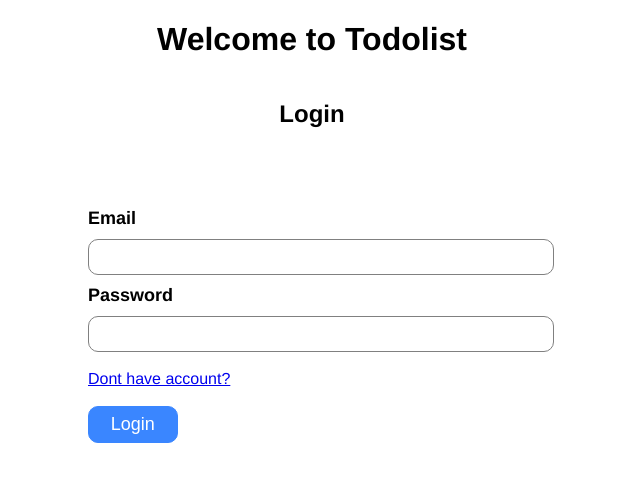
After one commit to ngthhang/PythonFlask_TodoList, a Flask app: page /login in a window 1280 px wide. The commit adds this page. Shown: the top 482 px of the page, without its empty margins (328-968 px from the left). Run offline with Flask 2, Linux system fonts and the light colour scheme.

Commit message:
login and authenication for app

```diff
--- a/app.py
+++ b/app.py
@@ -1,14 +1,23 @@
 from flask import Flask, render_template, url_for, request , redirect
 from flask_sqlalchemy import SQLAlchemy
+from flask_login import LoginManager, UserMixin, login_required, login_user, current_user, logout_user
 from datetime import datetime
 
+# APP INIT
 app = Flask(__name__)
 app.config['SQLALCHEMY_DATABASE_URI'] = 'sqlite:///test.db'
+app.config['SECRET_KEY'] = '09102000'
 app.static_folder = 'static'
 db = SQLAlchemy(app)
 
+#APP LOGIN INIT
+login_manager = LoginManager()
+login_manager.init_app(app)
+
+# APP DATABASE
 class Todo(db.Model):
     id = db.Column(db.Integer, primary_key = True)
+    current_user = db.Column(db.Integer, nullable = False)
     content = db.Column(db.String(200), nullable = False)
     complete = db.Column(db.Integer, default = 0)
     date_created = db.Column(db.DateTime,default = datetime.utcnow )
@@ -16,25 +25,66 @@ class Todo(db.Model):
     def __repr__(self):
         return '<Task %r>' % self.id
 
+class User(UserMixin, db.Model):
+    id = db.Column(db.Integer, primary_key = True, autoincrement = True)
+    name = db.Column(db.String(100), nullable = False)
+    email = db.Column(db.String(100), nullable = False)
+    password = db.Column(db.String(200), nullable = False)
+
+# APP ROUTING
+@login_manager.user_loader
+def load_user(user_id):
+    return User.query.get(user_id)
+
+@app.route('/login', methods = ['POST'])
+def login():
+    email = request.form['email']
+    password = request.form['password']
+    current_user = User.query.filter_by(email=email).first()
+    login_user(current_user)
+    return redirect('/')
+
+@app.route('/login',methods = ['GET'])
+def get_login():
+    return render_template('login.html')
+
+@app.route('/signup', methods = ['POST'])
+def signup():
+    username = request.form['username']
+    email = request.form['email']
+    password = request.form['password']
+    current_user = User(name=username,email=email,password=password)
+    db.session.add(current_user)
+    db.session.commit()
+    current_user = User.query.filter_by(email=email).first()
+    login_user(current_user)
+    return redirect('/')
+
+@app.route('/signup', methods = ['GET'])
+def get_signup():
+    return render_template('signup.html')
+
 @app.route('/', methods = ['GET','POST'])
+@login_required
 def index():
     if request.method  == 'POST':
         task_content = request.form['content']
         if task_content == '':
-            return 'abc'
+            return render_template('error.html', message = 'Your task cant be null, please try another one')
         else:
-            new_task = Todo(content = task_content)
+            new_task = Todo(content = task_content, current_user = current_user.id)
             try:
                 db.session.add(new_task)
                 db.session.commit()
                 return redirect('/')
             except:
-                return 'There is some error in creating your task'
+                return render_template('error.html', message = 'There is some error in creating your task')
     else:
-        tasks = Todo.query.order_by(Todo.date_created).all()
-        return render_template('index.html', tasks=tasks)
+        tasks = Todo.query.filter_by(current_user = current_user.id).order_by(Todo.date_created).all()
+        return render_template('index.html', tasks=tasks, current_user = current_user)
 
 @app.route('/delete/<int:id>')
+@login_required
 def delete(id):
     task_to_delete = Todo.query.get_or_404(id)
     try:
@@ -42,9 +92,10 @@ def delete(id):
         db.session.commit()
         return redirect('/')
     except:
-        return 'there is some error in deleting your task'
+        return render_template('error.html', message = 'there is some error in deleting your task')
 
 @app.route('/update/<int:id>', methods = ['GET', 'POST'])
+@login_required
 def update(id):
     task_to_update = Todo.query.get_or_404(id)
 
@@ -54,9 +105,15 @@ def update(id):
             db.session.commit()
             return redirect('/')
         except:
-            return 'There is some error in updating your task'
+            return render_template('error.html',message = 'There is some error in updating your task')
     else:
         return render_template('update.html',task = task_to_update)
 
+@app.route('/logout')
+@login_required
+def logout():
+    logout_user()
+    return redirect('/login')
+
 if __name__ == "__main__":
     app.run(debug=True, port=8000)
--- a/static/css/main.css
+++ b/static/css/main.css
@@ -1,10 +1,19 @@
 body{
+    font-family: "Helvetica Neue", Helvetica, Arial, sans-serif;
     margin: 0;
     width: 100%;
     display: flex;
     flex-direction: column;
     align-items: center;
     justify-content: center;
+}
+
+.logout-div{
+    display: flex;
+    align-self: flex-end;
+    flex-direction: column;
+    justify-content: flex-end;
+    padding: 20px 30px;
 }
 
 .content{
@@ -14,6 +23,13 @@ body{
     align-items: center;
     justify-content: center;
 }
+
+label{
+    font-size: 18px;
+    margin: 10px 0px;
+    font-weight: bold;
+}
+
 table, tr {
     width: 100%;
 }
@@ -30,11 +46,36 @@ h1 {
     text-align: center;
 }
 
+.text-name{
+    font-size: 18px;
+    font-weight: bold;
+}
+
+.logout-button{
+    margin-top: 5px;
+    font-size: 18px;
+}
+
 form {
     width: 100%;
     margin-top: 50px;
     display: flex;
     flex-direction: row;
+}
+
+.login-form{
+    display: flex;
+    flex-direction: column;
+    width: 70%;
+}
+
+.login-input {
+    padding: 8px;
+    width: 100%;
+    border: 1px solid gray;
+    border-radius: 10px;
+    font-size: 16px;
+    border-collapse: collapse;
 }
 
 .text-input {
@@ -44,6 +85,7 @@ form {
     border-radius: 10px;
     font-size: 18px;
     border-collapse: collapse;
+    margin-right: 10px;
 }
 
 .button {
@@ -53,7 +95,6 @@ form {
     color: white;
     font-size: 18px;
     border: 1px solid #3a86ff;
-    margin-left: 10px;
     width: 20%;
 }
 
@@ -67,3 +108,8 @@ form {
     margin: 0px 3px;
     text-decoration: none;
 }
+
+.error-message
+{
+    color: red;
+}
--- a/templates/index.html
+++ b/templates/index.html
@@ -1,6 +1,11 @@
 {% extends 'base.html' %}
 
 {% block body %}
+    <div class="logout-div">
+        <span class="text-name">{{ current_user.name }}</span>
+        <span>{{ current_user.email }}</span>
+        <a href="/logout" class="logout-button">Logout</a>
+    </div>
     <div class="content">
         <h1>TodoList</h1>
 
--- /dev/null
+++ b/templates/login.html
@@ -0,0 +1,20 @@
+{% extends 'base.html' %}
+
+{% block body %}
+<div class="content">
+
+    <h1>Welcome to Todolist</h1>
+    <h2>Login</h2>
+
+    <form action="/login" method="POST" class="login-form">
+        <label for="email">Email</label>
+        <input type="email" name='email' id='email' class="login-input">
+        <label for="password">Password</label>
+        <input type="password" name="password" id="password" class="login-input">
+        <br>
+        <a href="/signup">Dont have account?</a>
+        <br>
+        <input type="submit" value="Login" class="button">
+    </form>
+</div>
+{% endblock %}
```
Also changed, not shown: templates/error.html (added, +11 -0 lines), templates/signup.html (added, +22 -0 lines), static/javascript/main.js (added), test.db.
